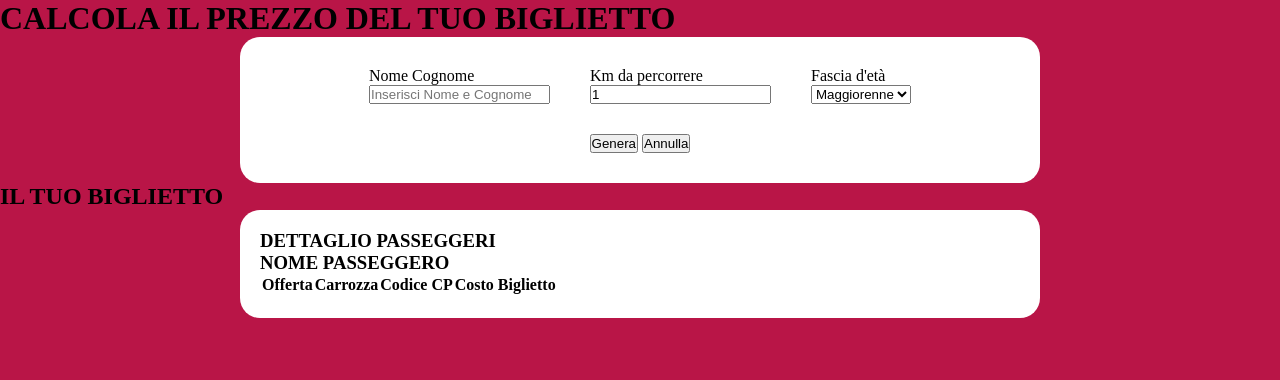
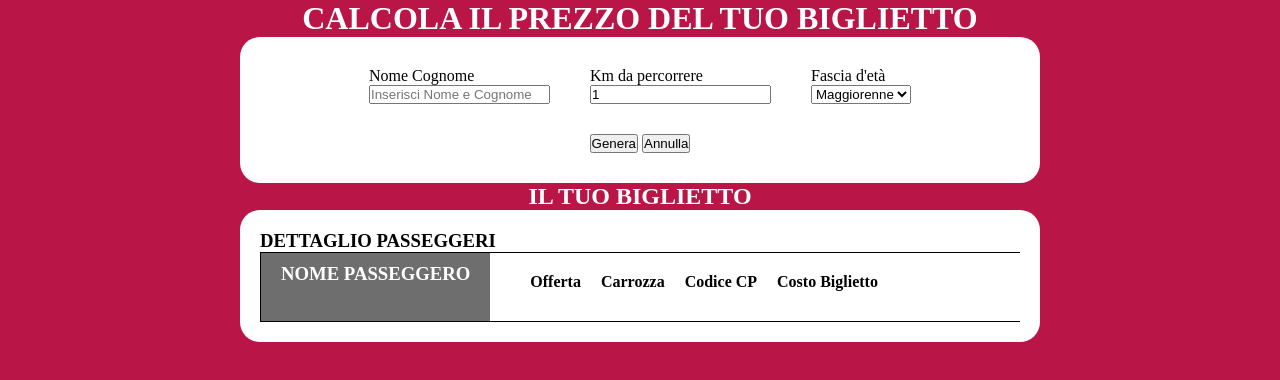
Before and after one commit to ManuelLantieri/js-biglietto-treno-form, a plain HTML site: page index.html in a window 1280 px wide. Drawn offline with Linux system fonts and the light colour scheme.

Commit message:
style finish

```diff
--- a/css/style.css
+++ b/css/style.css
@@ -18,6 +18,10 @@ body{
 /* ---------------
     form
 -----------------*/
+h1{
+    text-align: center;
+    color: white;
+}
 
 #create-ticket-form{
     background-color: white;
@@ -50,6 +54,12 @@ body{
         ticket
 ------------------------*/
 
+h2{
+    text-align: center;
+    color: white;
+}
+
+
 .card-container {
     background-color: white;
     border-radius: 20px;
@@ -58,3 +68,24 @@ body{
     margin-left: auto;
     margin-right: auto;
 }
+
+.row{
+border-top: 1px solid black;
+border-left: 1px solid black;
+border-bottom: 1px solid black;
+display: flex;
+}
+
+.col-name{
+    background-color: rgb(110, 110, 110);
+    color: white;
+    padding: 10px 20px;
+}
+
+.col-table{
+    padding: 10px 20px;
+}
+
+table{
+    border-spacing: 20px 10px;
+}
```
